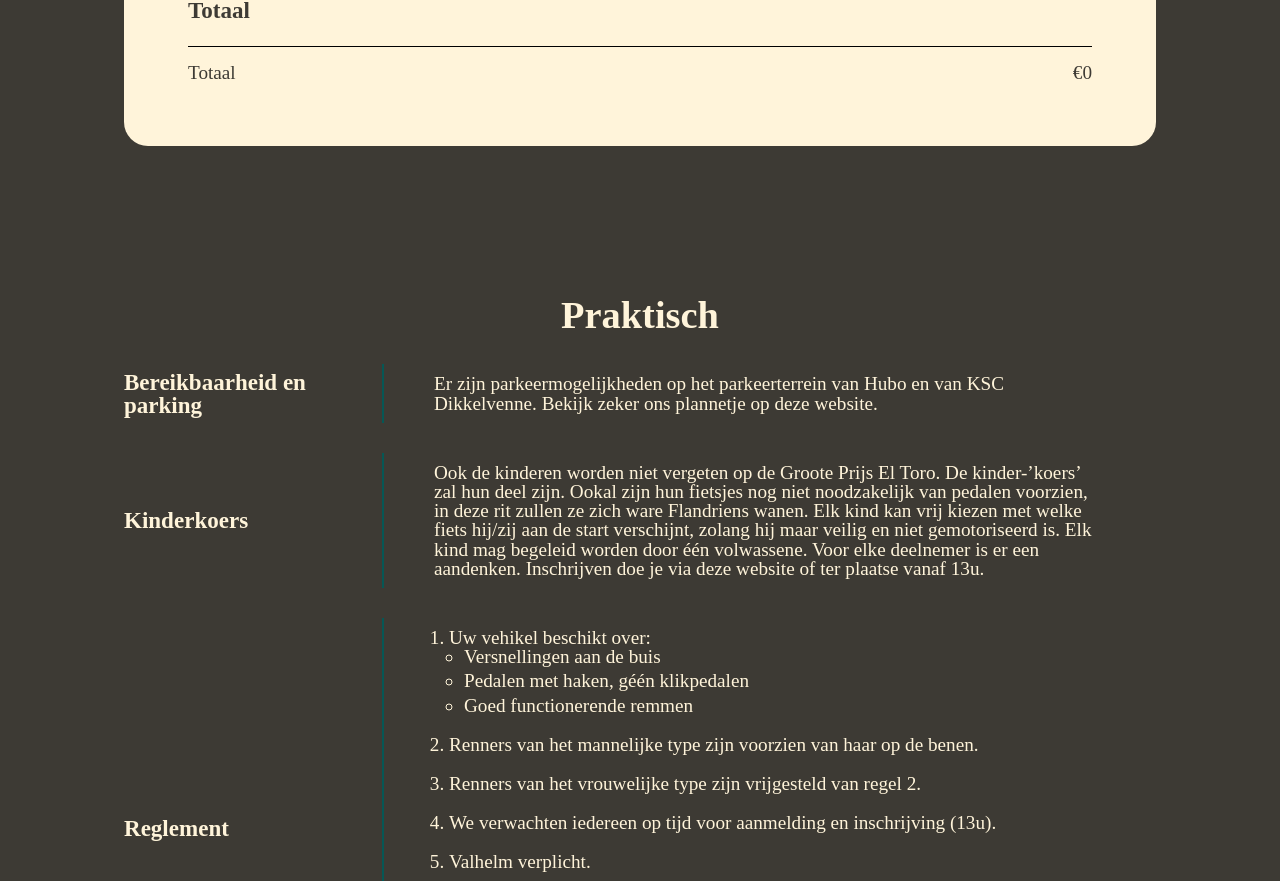
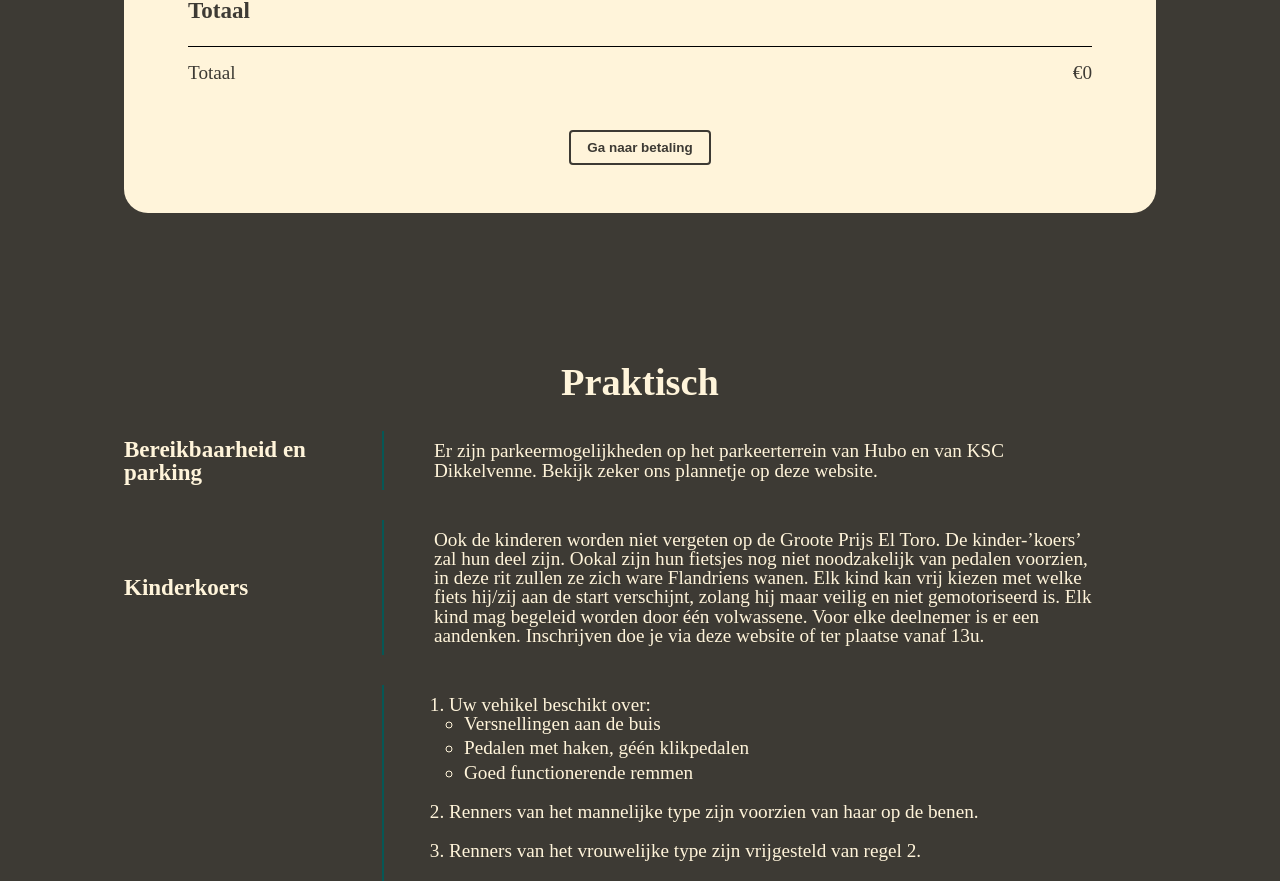
Before and after one commit to TijsM/el-toro-next, a Next.js app: page / in a window 1280 px wide. Shown: the part 3772-4653 px from the top of the page. Built offline with nearby package versions, Linux system fonts and the light colour scheme.

Commit message:
feat: add confirm button

```diff
--- a/src/components/sign-up/PriceCalculation.tsx
+++ b/src/components/sign-up/PriceCalculation.tsx
@@ -8,6 +8,7 @@ import {
 import { H3 } from "../../styled-components/Types";
 import styled from "styled-components";
 import { Particpant, participantIsValid } from "../../types/Participant";
+import { Button } from "../core";
 
 type PriceCalculationProps = {
   participants: Particpant[];
@@ -81,6 +82,21 @@ export const PriceCalculation = ({ participants }: PriceCalculationProps) => {
           </StPrice>
         </StPriceDetailContainer>
       </StPriceRow>
+
+      <StPaymentButtonContainer>
+        <Button
+          onClick={() => {
+            alert(
+              "Open betaling voor" +
+                pricing.children.priceTotal +
+                pricing.adults.priceTotal +
+                "euro"
+            );
+          }}
+          text={"Ga naar betaling"}
+          size={"medium"}
+        />
+      </StPaymentButtonContainer>
     </StContainer>
   );
 };
@@ -114,3 +130,9 @@ const StLine = styled.div`
   width: 100%;
   background-color: black;
 `;
+
+const StPaymentButtonContainer = styled.div`
+  display: flex;
+  justify-content: center;
+  margin-top: 48px;
+`;
```
Also changed, not shown: src/components/sign-up/SignUpForm.tsx (+2 -5 lines).
